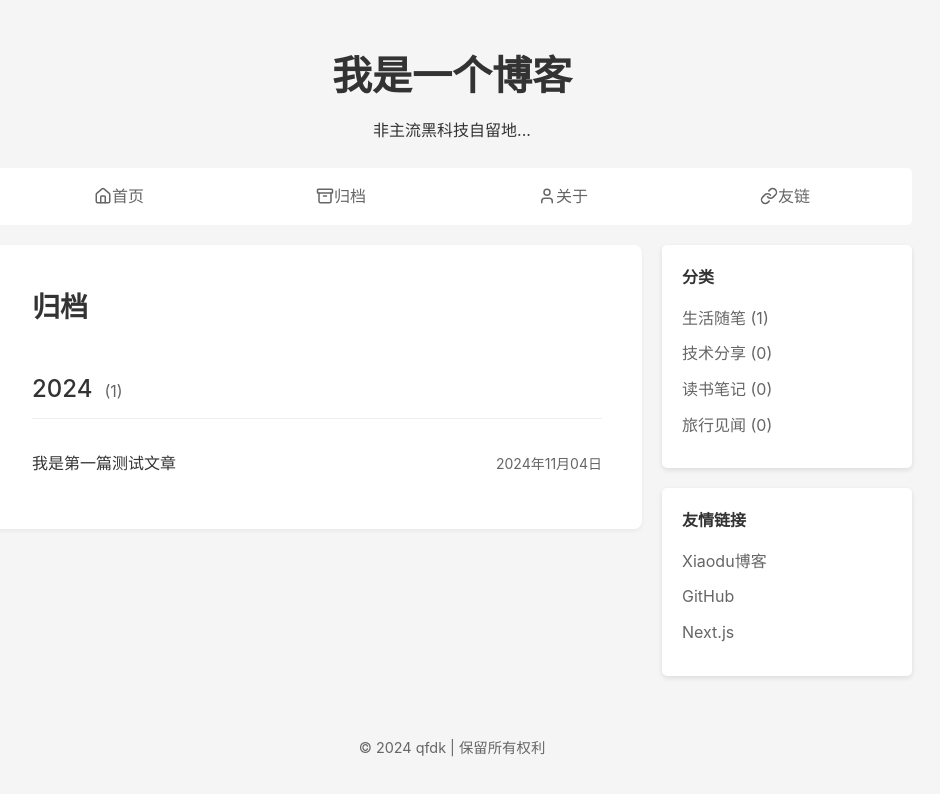
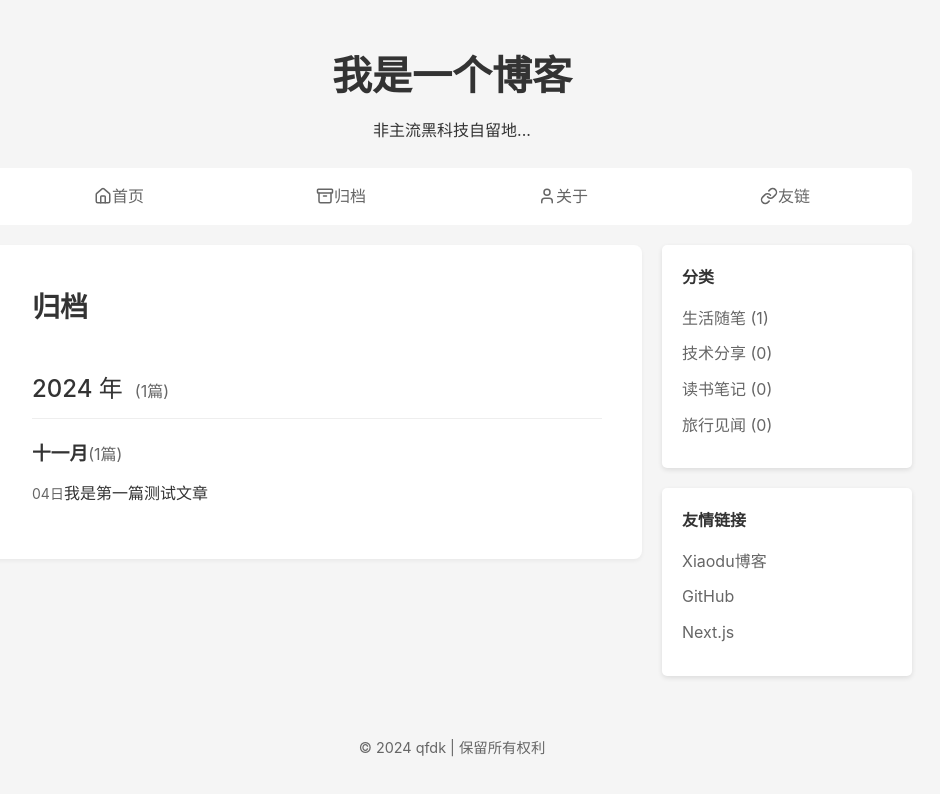
Before and after one commit to chenryace/oh-my-blog, a Next.js app: page /archive in a window 1280 px wide. Shown: the top 794 px of the page, without its empty margins (188-1128 px from the left). Built offline with nearby package versions, Linux system fonts and the light colour scheme.

Commit message:
fix: 增加归档 分页

```diff
--- a/package.json
+++ b/package.json
@@ -4,6 +4,7 @@
   "private": true,
   "scripts": {
     "dev": "next dev --turbopack",
+    "gen": "node test/generator.js",
     "build": "next build",
     "start": "next start",
     "lint": "next lint"
--- a/src/app/archive/page.tsx
+++ b/src/app/archive/page.tsx
@@ -1,36 +1,69 @@
 // src/app/archive/page.tsx
+import {AwaitedReactNode, Key, ReactElement, ReactNode, ReactPortal} from 'react';
 import styles from './archive.module.css'
-import {getAllPosts} from '@/lib/posts'
+import {getAllPosts} from '@/lib/posts.server'
+
+// 按年份和月份组织文章
+interface Post {
+    id: string;
+    title: string;
+    date: string;
+}
+
+interface PostWithDay extends Post {
+    day: number;
+}
+
+interface PostsByMonth {
+    [month: string]: PostWithDay[];
+}
+
+interface PostsByYear {
+    [year: number]: PostsByMonth;
+}
 
 export default function ArchivePage() {
     const posts = getAllPosts();
-
-    // 按年份组织文章
-    const postsByYear = posts.reduce((acc, post) => {
-        // 尝试从日期中提取年份
-        let year;
+    const postsByYear = posts.reduce<PostsByYear>((acc, post) => {
+        // 解析中文格式的日期
+        let year: number, month: number, day: number;
         try {
-            const date = new Date(post.date.replace(/-/g, '/'));
-            year = date.getFullYear();
-            if (isNaN(year)) {
-                year = new Date().getFullYear(); // 如果解析失败，使用当前年份
+            // 从 "2024年11月04日" 格式解析日期
+            const matches = post.date.match(/(\d{4})年(\d{1,2})月(\d{1,2})日/);
+            if (matches) {
+                [, year, month, day] = matches.map(Number);  // 直接用 map 转换成数字
+            } else {
+                throw new Error('Invalid date format');
             }
         } catch (e) {
-            year = new Date().getFullYear();
-            console.log(e);
+            const now = new Date();
+            year = now.getFullYear();
+            month = now.getMonth() + 1;
+            day = now.getDate();
+            console.log('Date parsing error:', e);
         }
 
         if (!acc[year]) {
-            acc[year] = [];
+            acc[year] = {};
         }
-        acc[year].push(post);
+
+        const monthKey = month.toString().padStart(2, '0');
+        if (!acc[year][monthKey]) {
+            acc[year][monthKey] = [];
+        }
+
+        acc[year][monthKey].push({...post, day});
         return acc;
-    }, {} as Record<number, typeof posts>);
+    }, {});
 
     // 获取年份并降序排序
     const years = Object.keys(postsByYear)
         .map(Number)
         .sort((a, b) => b - a);
+
+    // 月份名称映射
+    const monthNames = ['一月', '二月', '三月', '四月', '五月', '六月',
+        '七月', '八月', '九月', '十月', '十一月', '十二月'];
 
     return (
         <article className={styles.article}>
@@ -40,26 +73,40 @@ export default function ArchivePage() {
                 {years.map(year => (
                     <div key={year} className={styles.yearGroup}>
                         <h2 className={styles.year}>
-                            {year}
+                            {year} 年
                             <span className={styles.count}>
-                                ({postsByYear[year].length})
+                                ({Object.values(postsByYear[year]).flat().length}篇)
                             </span>
                         </h2>
+                        {Object.keys(postsByYear[year])
+                            .sort((a, b) => b.localeCompare(a)) // 月份降序排序
+                            .map(month => (
+                                <div key={`${year}-${month}`} className={styles.monthGroup}>
+                                    <h3 className={styles.month}>
+                                        {monthNames[parseInt(month) - 1]}
+                                        <span className={styles.count}>
+                                            ({postsByYear[year][month].length}篇)
+                                        </span>
+                                    </h3>
                                     <ul className={styles.posts}>
-                            {postsByYear[year]
-                                .sort((a, b) => new Date(b.date).getTime() - new Date(a.date).getTime())
-                                .map(post => (
+                                        {postsByYear[year][month]
+                                            .sort((a: { day: number; }, b: { day: number; }) => b.day - a.day)
+                                            .map((post: {
+                                                id: Key | null | undefined;
+                                                day: { toString: () => string; };
+                                                title: string | number | bigint | boolean | ReactElement | Iterable<ReactNode> | ReactPortal | Promise<AwaitedReactNode> | null | undefined;
+                                            }) => (
                                                 <li key={post.id} className={styles.post}>
                                                     <a href={`/posts/${post.id}`} className={styles.postTitle}>
+                                                        <span
+                                                            className={styles.date}>{post.day.toString().padStart(2, '0')}日</span>
                                                         {post.title}
                                                     </a>
-                                        <span className={styles.date}>
-                                            {post.date}
-                                        </span>
                                                 </li>
-                                ))
-                            }
+                                            ))}
                                     </ul>
+                                </div>
+                            ))}
                     </div>
                 ))}
             </div>
--- a/src/lib/constants.ts
+++ b/src/lib/constants.ts
@@ -1,10 +1,3 @@
-export const categoryNames: Record<string, string> = {
-    'life': '生活随笔',
-    'tech': '技术分享',
-    'reading': '读书笔记',
-    'travel': '旅行见闻',
-}
-
 // src/lib/constants.ts
 export const siteConfig = {
     title: `我是一个博客`,
@@ -44,3 +37,5 @@ export const siteConfig = {
         }
     ]
 }
+
+export const categoryNames: Record<string, string> = Object.fromEntries(siteConfig.categories.map(category => [category.slug, category.name]))
--- a/src/lib/posts.server.ts
+++ b/src/lib/posts.server.ts
@@ -4,6 +4,8 @@ import path from 'path'
 import matter from 'gray-matter'
 import {format} from 'date-fns'
 import {cache} from 'react'
+
+const POSTS_PER_PAGE = 4 // 每页显示文章数量
 
 const postsDirectory = path.join(process.cwd(), 'posts')
 
@@ -69,22 +71,36 @@ export const getCategoryStats = cache(() => {
     return stats
 })
 
-// 获取单篇文章的优化函数
-export const getPostById = cache((id: string) => {
-    const posts = getAllPosts()
-    const post = posts.find(p => p.id === id)
 
-    if (!post) {
-        return null
+export interface PaginatedPosts {
+    posts: Post[]
+    pagination: {
+        currentPage: number
+        totalPages: number
+        totalPosts: number
     }
+}
 
-    // 只在需要时才读取完整内容
-    const fullPath = path.join(postsDirectory, `${id}.md`)
-    const fileContents = fs.readFileSync(fullPath, 'utf8')
-    const {content} = matter(fileContents)
+// 获取分页的文章列表
+export const getPaginatedPosts = cache((page: number = 1): PaginatedPosts => {
+    const allPosts = getAllPosts()
+    const totalPosts = allPosts.length
+    const totalPages = Math.ceil(totalPosts / POSTS_PER_PAGE)
+
+    // 确保页码在有效范围内
+    const validPage = Math.max(1, Math.min(page, totalPages))
+
+    // 计算当前页的文章
+    const startIndex = (validPage - 1) * POSTS_PER_PAGE
+    const endIndex = startIndex + POSTS_PER_PAGE
+    const posts = allPosts.slice(startIndex, endIndex)
 
     return {
-        ...post,
-        content
+        posts,
+        pagination: {
+            currentPage: validPage,
+            totalPages,
+            totalPosts
+        }
     }
 })
```
Also changed, not shown: src/app/page.tsx (+20 -6 lines), src/components/Pagination/index.tsx (added, +36 -0 lines), src/components/Pagination/pagination.module.css (added, +41 -0 lines), test/generator.js (added, +95 -0 lines). Lines whose indentation alone changed are shown as unchanged.
